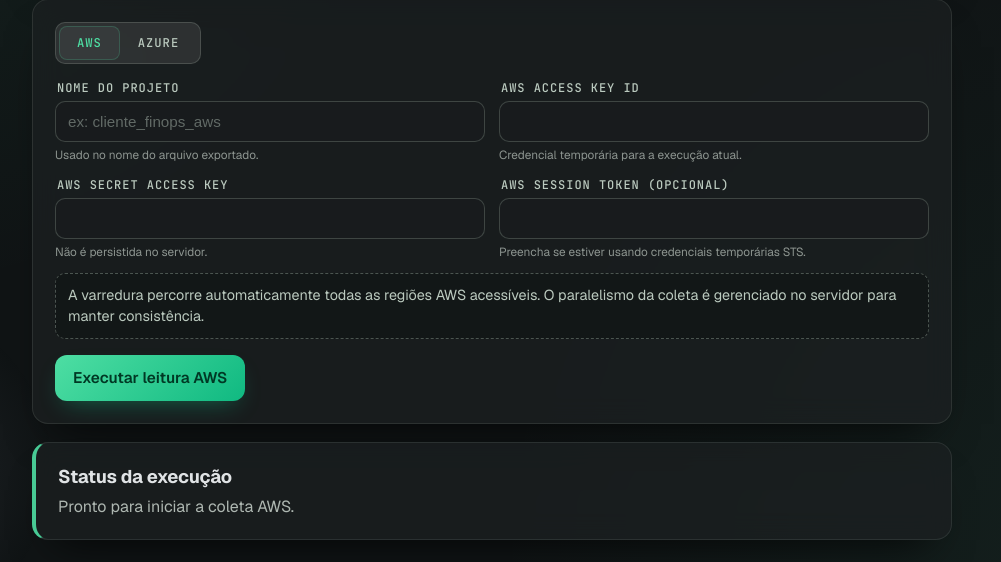
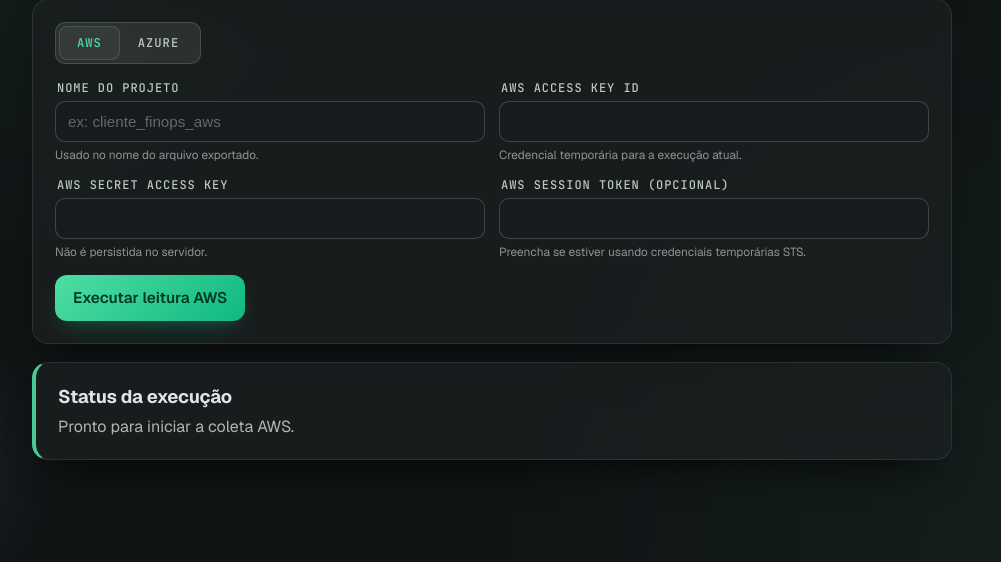
Before and after one commit to lelocrow/SBACloudCompare, a FastAPI app: page / in a window 1280 px wide. Shown: the part 278-840 px from the top of the page, without its empty margins (148-1149 px from the left). Run offline with FastAPI, Linux system fonts and the light colour scheme.

Commit message:
🧹 chore: remover aviso de varredura do formulário AWS

```diff
--- a/app/templates/index.html
+++ b/app/templates/index.html
@@ -52,10 +52,6 @@
             <input name="session_token">
             <small>Preencha se estiver usando credenciais temporárias STS.</small>
           </label>
-          <p class="form-note">
-            A varredura percorre automaticamente todas as regiões AWS acessíveis.
-            O paralelismo da coleta é gerenciado no servidor para manter consistência.
-          </p>
         </div>
         <button class="submit-btn" type="submit">Executar leitura AWS</button>
       </form>
```
